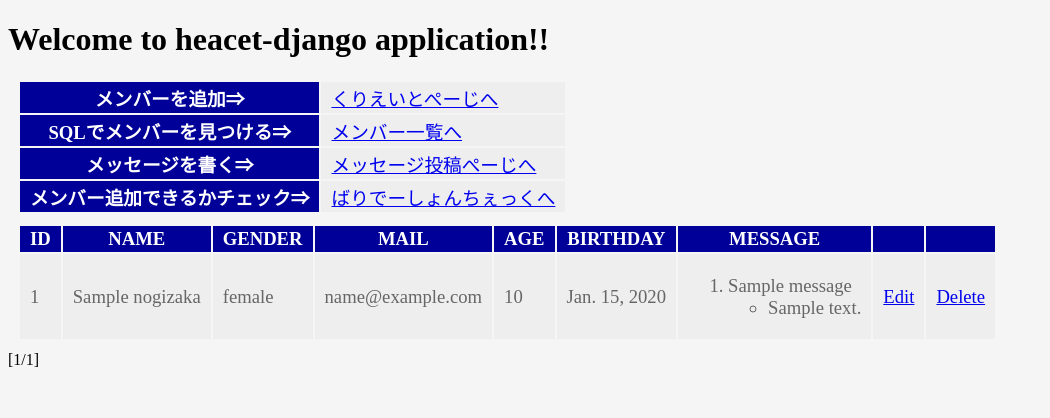
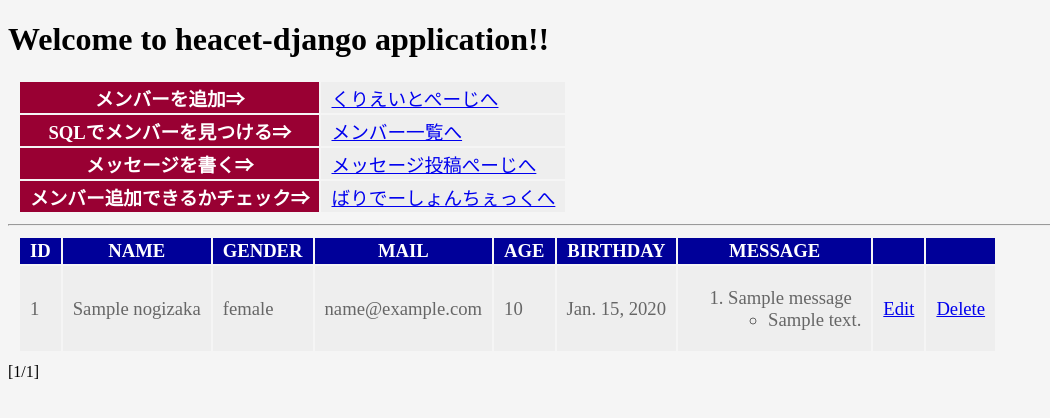
Before and after one commit to Hirochon/heacet-django, a Django app: page /heacet/ in a window 1280 px wide. Shown: the top 418 px of the page, without its empty margins (0-1050 px from the left). Run offline with Django 3.2, Linux system fonts and the light colour scheme; tables that the repository leaves empty hold one stand-in row (values such as "Sample post").

Commit message:
[mod] Change CSS & HTML
Try colorfull using CSS class

```diff
--- a/heacet/static/heacet/css/style.css
+++ b/heacet/static/heacet/css/style.css
@@ -5,6 +5,10 @@ body{
 table{
 	margin: 10px;
 	font-size: 14pt;
+}
+
+.chon table tr th{
+	background: rgb(153, 0, 51);
 }
 
 table tr th {
--- a/heacet/templates/heacet/index.html
+++ b/heacet/templates/heacet/index.html
@@ -10,6 +10,7 @@
 </head>
 <body>
 	<h1>{{ message|safe }}</h1>
+	<div class="chon">
 		<table>
 			<tr>
 				<th>メンバーを追加⇒</th>
@@ -28,6 +29,8 @@
 				<td><a href="{% url 'check' %}">ばりでーしょんちぇっくへ</a></td>
 			</tr>
 		</table>
+	</div>
+	<hr />
 	<table>
 		<tr>
 			<th>ID</th>
```
Lines whose indentation alone changed are shown as unchanged.
